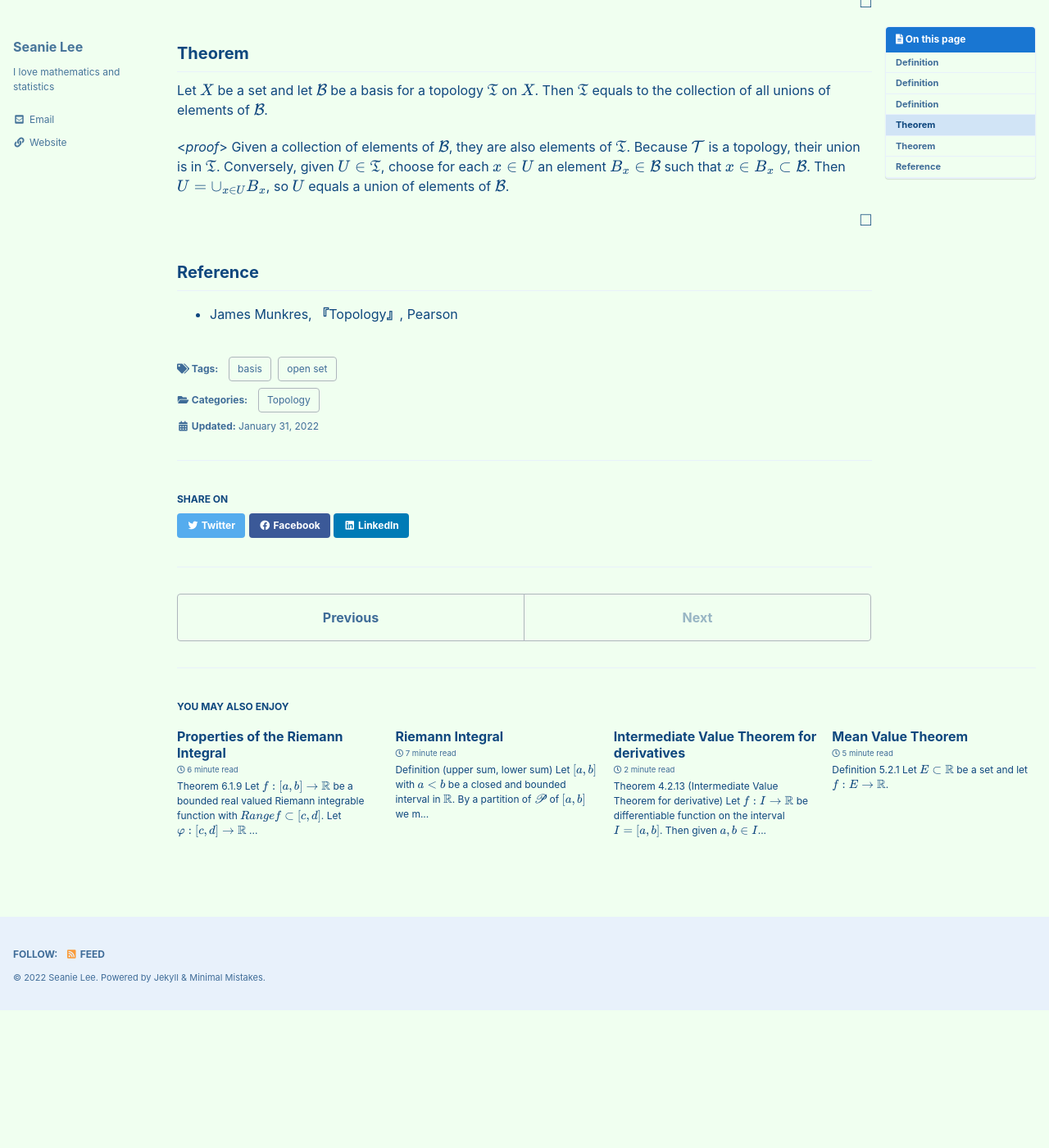
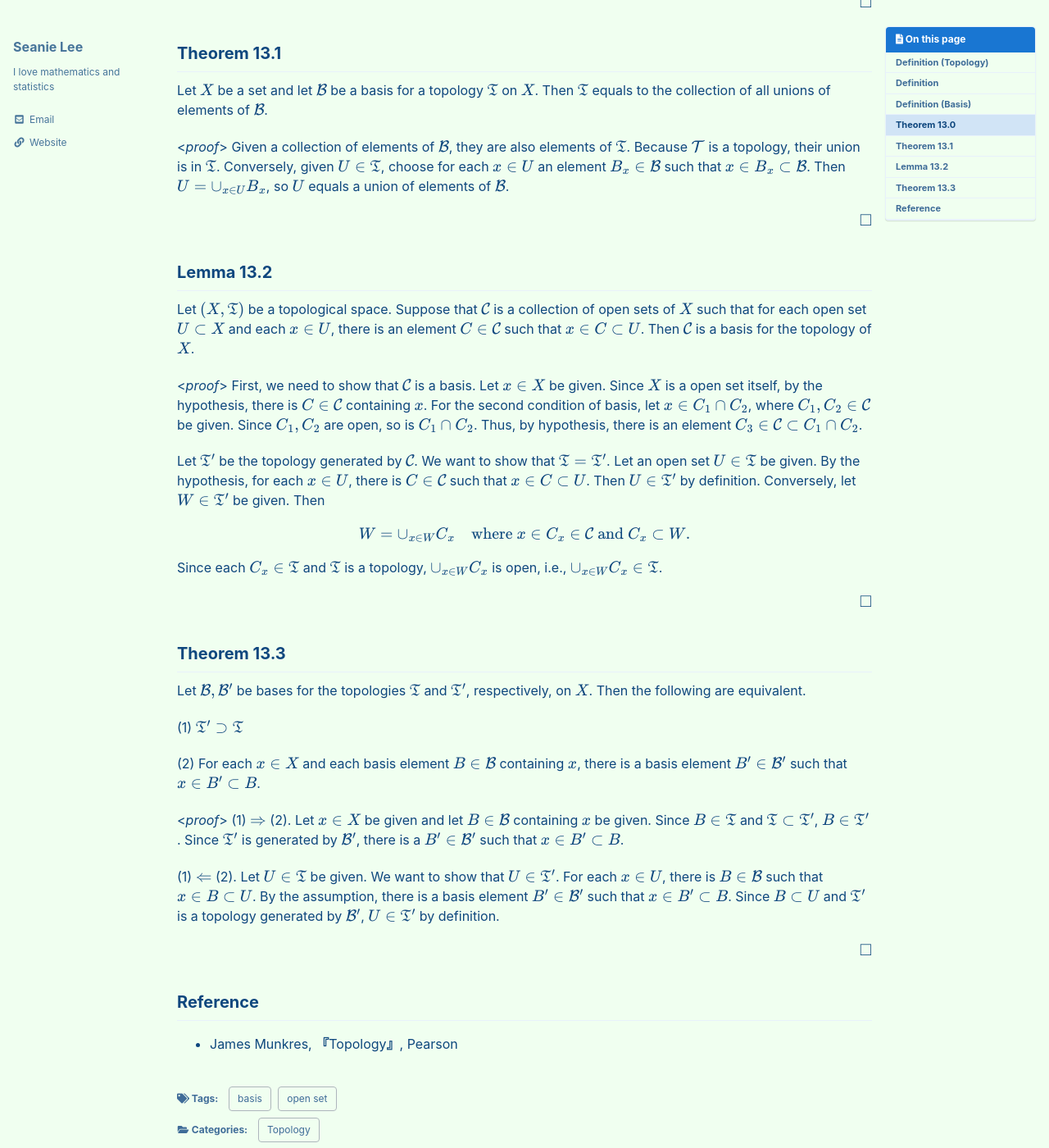
Before and after one commit to seanie12/blog, a Jekyll site: the page built from _posts/2022-01-31-open-basis.md, in a window 1280 px wide and 1400 px high, scrolled down 1541 px. Shown: the whole window at 82% size. Built offline with Jekyll 4.4.1, drawn with Linux system fonts in a browser that asks for light colours; cached includes are drawn as plain includes; formulas are drawn with MathJax 3; before the commit the page ends 2773 px from its top, so only the background shows below that; some of the changed text lies outside the part shown.

Commit message:
Update 2022-01-31-open-basis.md

```diff
--- a/_posts/2022-01-31-open-basis.md
+++ b/_posts/2022-01-31-open-basis.md
@@ -16,7 +16,7 @@ comments : true
 
 ---
 
-## Definition
+## Definition (Topology)
 A **topology** on a set $X$ is a collection $\mathfrak{T}$ having the following properties:
 (1) $\emptyset$ and $X$ are in $\mathfrak{T}$
 (2) The union of the elements of any subcollection of $\mathfrak{T}$ is in $\mathfrak{T}$. In other words,
@@ -39,7 +39,7 @@ $$
 ## Definition
 Suppose that $\mathfrak{T}$ and $\mathfrak{T}^\prime$ are two topologies on a given set $X$. If $\mathfrak{T}^\prime \supset \mathfrak{T}$, we say that $\mathfrak{T}^\prime$ is **finer** than $\mathfrak{T}$; if $\mathfrak{T}^\prime$ properly contains $\mathfrak{T}$, we say that $\mathfrak{T}^\prime$ is **strictly finer** than $\mathfrak{T}$. We also say $\mathfrak{T}$ is **coarser** than $\mathfrak{T}^\prime$, or **strictly coarser**, in these two respective situations. We say $\mathfrak{T}$ is **comparable** with $\mathfrak{T}^\prime$ if either $\mathfrak{T}^\prime \subset \mathfrak{T}$ or $\mathfrak{T}^\prime \supset \mathfrak{T}$.
 
-## Definition
+## Definition (Basis)
 If $X$ is a set, a **basis** for a topology on $X$ is a collection $\mathcal{B}$ of subsets of $X$ (called **basis elements**) such that
 
 (1) For each $x\in X$, there is at least one basis element $B_x\in\mathcal{B}$ such that $x\in B_x$.
@@ -55,7 +55,7 @@ U=\cup_{x\in U} B_x,\quad \text{where } x\in B_x\in \mathcal{B} \text{ and } B_x
 $$
 
 
-## Theorem
+## Theorem 13.0
 Let $\mathcal{B}$ be a basis for a topology on $X$. Then  the **collection $\mathfrak{T}$ generated by $\mathcal{B}$** is a topology on X.
 
 <*proof*>
@@ -84,7 +84,7 @@ By the induction hypothesis, $U_1\cap\cdots \cap U_{n-1} \in \mathfrak{T}$. Sinc
 
 $$\tag*{$\square$}$$
 
-## Theorem
+## Theorem 13.1
 Let $X$ be a set and let $\mathcal{B}$ be a basis for a topology $\mathfrak{T}$ on $X$. Then $\mathfrak{T}$ equals to the collection of all unions of elements of $\mathcal{B}$.
 
 <*proof*>
@@ -92,6 +92,40 @@ Given a collection of elements of $\mathcal{B}$, they are also elements of $\mat
 
 $$\tag*{$\square$}$$
 
+## Lemma 13.2
+Let $(X,\mathfrak{T})$ be a topological space. Suppose that $\mathcal{C}$ is a collection of open sets of $X$ such that for each open set $U \subset X$ and each $x\in U$, there is an element $C\in\mathcal{C}$ such that $x\in C\subset U$. Then $\mathcal{C}$ is a basis for the topology of $X$.
+
+<*proof*>
+First, we need to show that $\mathcal{C}$ is a basis. Let $x\in X$ be given. Since $X$ is a open set itself, by the hypothesis, there is $C\in\mathcal{C}$ containing $x$. For the second condition of basis, let $x\in C_1\cap C_2$, where $C_1, C_2 \in \mathcal{C}$ be given. Since $C_1,C_2$ are open, so is $C_1\cap C_2$. Thus, by hypothesis, there is an element $C_3 \in \mathcal{C}\subset C_1\cap C_2$.
+
+
+Let $\mathfrak{T}^\prime$ be the topology generated by $\mathcal{C}$. We want to show that $\mathfrak{T} = \mathfrak{T}^\prime$. Let an open set $U\in\mathfrak{T}$ be given. By the hypothesis, for each $x\in U$, there is $C\in\mathcal{C}$ such that $x\in C \subset U$. Then $U\in\mathfrak{T}^\prime$ by definition. Conversely, let $W\in \mathfrak{T}^\prime$ be given. Then
+
+$$
+\begin{equation*}
+W = \cup_{x\in W}C_x\quad \text{where } x\in C_x \in \mathcal{C} \text{ and } C_x \subset W.
+\end{equation*}
+$$
+
+Since each $C_x \in \mathfrak{T}$ and $\mathfrak{T}$ is a topology, $\cup_{x\in W}C_x$ is open, i.e., $\cup_{x\in W}C_x\in\mathfrak{T}$.
+
+$$\tag*{$\square$}$$
+
+
+## Theorem 13.3
+Let $\mathcal{B}, \mathcal{B}^\prime$ be bases for the topologies $\mathfrak{T}$ and $\mathfrak{T}^\prime$, respectively, on $X$. Then the following are equivalent.
+
+(1) $\mathfrak{T}^\prime \supset \mathfrak{T}$
+
+(2) For each $x\in X$ and each basis element $B\in\mathcal{B}$ containing $x$, there is a basis element $B^\prime \in\mathcal{B}^\prime$ such that $x\in {B}^\prime \subset B$.
+
+
+<*proof*>
+(1) $\Rightarrow$ (2). Let $x\in X$ be given and let $B\in\mathcal{B}$ containing $x$ be given. Since $B \in \mathfrak{T}$ and $\mathfrak{T} \subset \mathfrak{T}^\prime$, $B\in\mathfrak{T}^\prime$. Since $\mathfrak{T}^\prime$ is generated by $\mathcal{B}^\prime$, there is a $B^\prime \in \mathcal{B}^\prime$ such that $x\in B^\prime \subset B$.
+
+(1) $\Leftarrow$ (2). Let $U\in\mathfrak{T}$ be given. We want to show that $U \in \mathfrak{T}^\prime$. For each $x\in U$, there is $B\in\mathcal{B}$ such that $x\in B \subset U$. By the assumption, there is a basis element $B^\prime \in \mathcal{B}^\prime$ such that $x\in B^\prime \subset B$. Since $B\subset U$ and $\mathfrak{T}^\prime$ is a topology generated by $\mathcal{B}^\prime$, $U \in \mathfrak{T}^\prime$ by definition.
+
+$$\tag*{$\square$}$$
 
 ## Reference
 - James Munkres, **『**Topology**』**, Pearson
```
